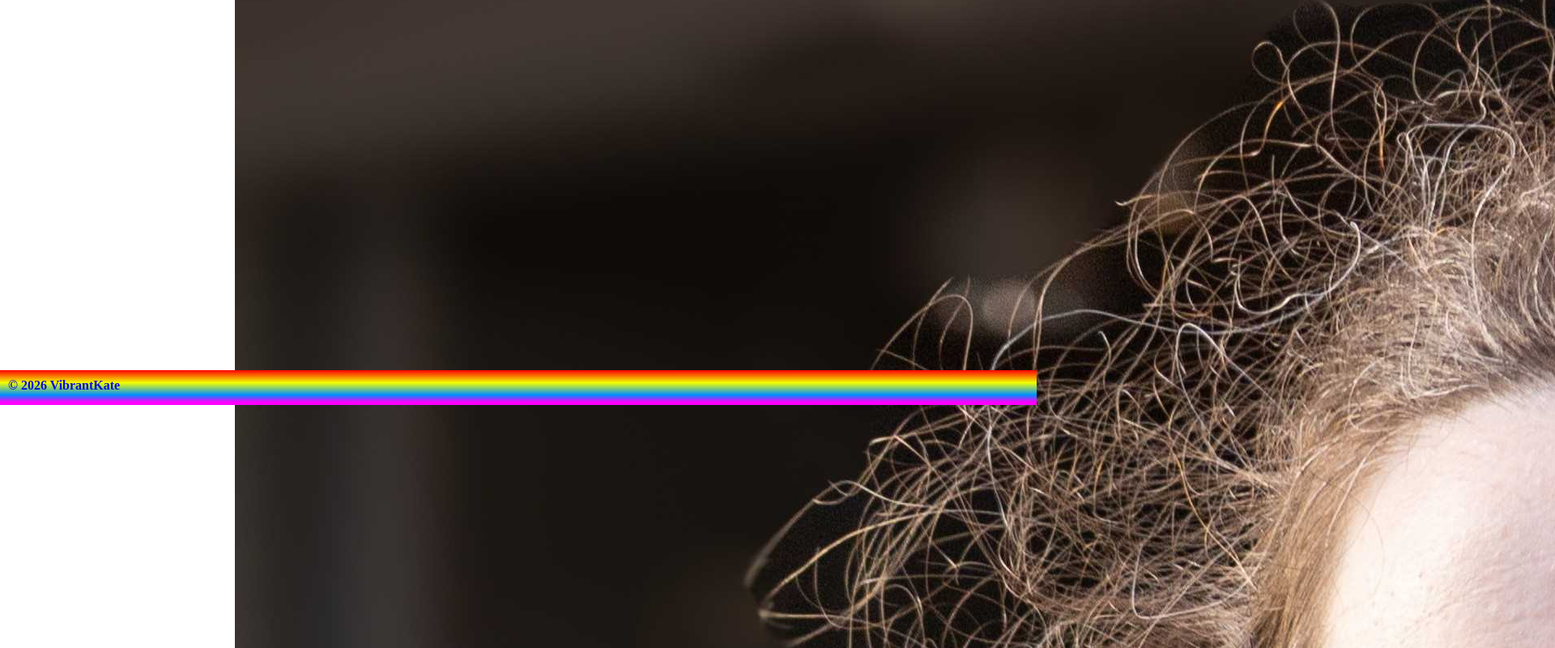
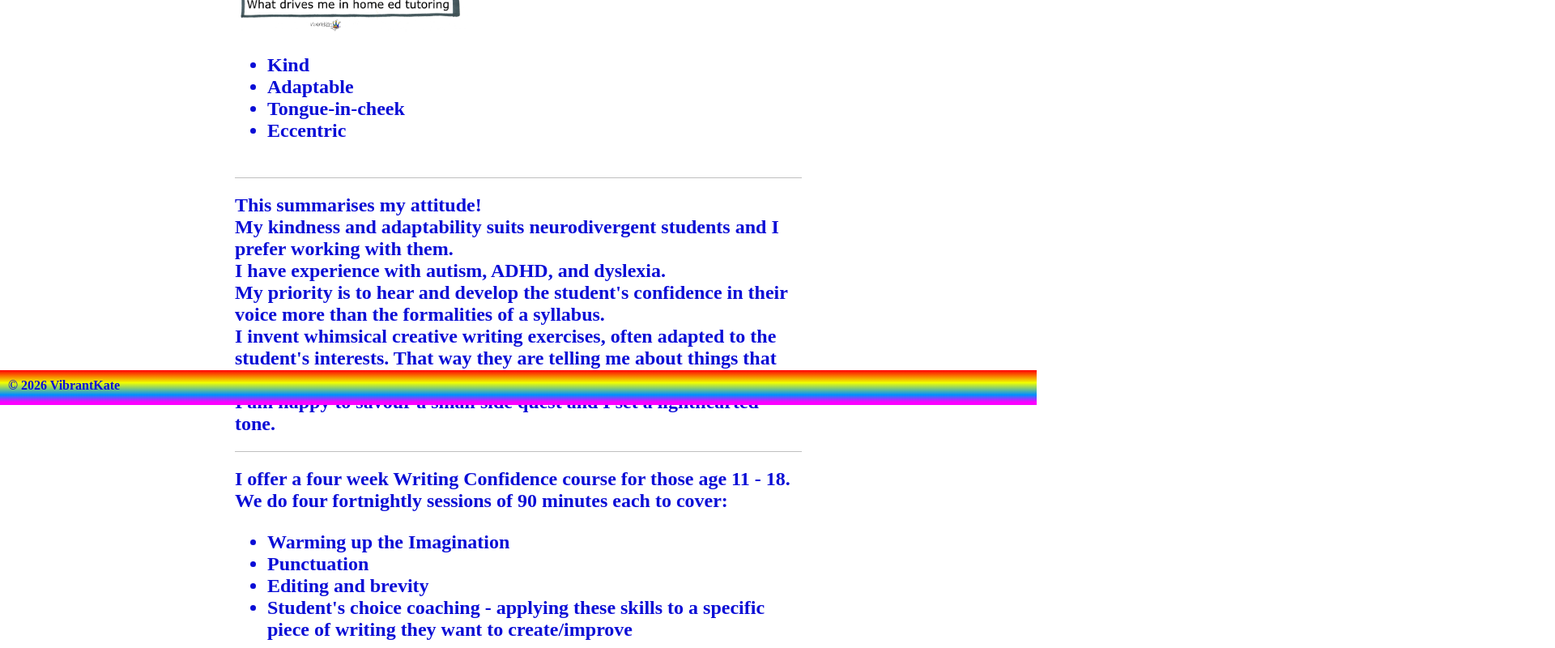
Before and after one commit to TheTechBeetle/vibrantkate, a React (Vite) app in the folder vibrantkatereact/: page /tutoring in a window 1280 px wide. Shown: the part 300-1100 px from the top of the page at 81% size, 1920 px wide, since content can reach past the window. Built offline with nearby package versions, Linux system fonts and the light colour scheme.

Commit message:
tutoring

```diff
--- a/vibrantkatereact/src/main.tsx
+++ b/vibrantkatereact/src/main.tsx
@@ -9,7 +9,7 @@ import Inkadot from './Inkadot.tsx'
 import About from './About.tsx'
 import Treeative from './Treeative.tsx'
 import Media from './Media.tsx'
-import Tutoring from './tutoring.tsx'
+import Tutoring from './Tutoring.tsx'
 
 const router = createBrowserRouter([
   {
--- a/vibrantkatereact/src/tutoring.tsx
+++ b/vibrantkatereact/src/tutoring.tsx
@@ -1,10 +1,40 @@
-import tutoring from "./images/vibrantkate.jpg"
+import tutoring from "./images/WhatDrivesMyTutoring 2.jpg"
 
 function Tutoring() {
     return (
         <>
             <div className="contentwrapper">
-                <img src={tutoring} alt="" />
+                <h1 className="seg">Tutoring</h1>
+                <img src={tutoring} alt="" height={200} />
+
+                <h2 className="seg">
+                    <ul>
+                        <li>Kind</li>
+                        <li>Adaptable</li>
+                        <li>Tongue-in-cheek</li>
+                        <li>Eccentric</li>
+                    </ul>
+                </h2>
+
+                <h2 className="seg">
+                    This summarises my attitude!
+                    <br /> My kindness and adaptability suits neurodivergent students and I prefer working with them.
+                    <br /> I have experience with autism, ADHD, and dyslexia.
+                    <br /> My priority is to hear and develop the student's confidence in their voice more than the formalities of a syllabus.
+                    <br /> I invent whimsical creative writing exercises, often adapted to the student's interests. That way they are telling me about things that they enjoy and it feels expansive.
+                    <br /> I am happy to savour a small side quest and I set a lighthearted tone.
+                </h2>
+
+                <h2>
+                    I offer a four week Writing Confidence course for those age 11 - 18.
+                    <br />We do four fortnightly sessions of 90 minutes each to cover:
+                    <ul>
+                        <li>Warming up the Imagination</li>
+                        <li>Punctuation</li>
+                        <li>Editing and brevity</li>
+                        <li>Student's choice coaching - applying these skills to a specific piece of writing they want to create/improve</li>
+                    </ul>
+                </h2>
             </div>
         </>
     )
```
